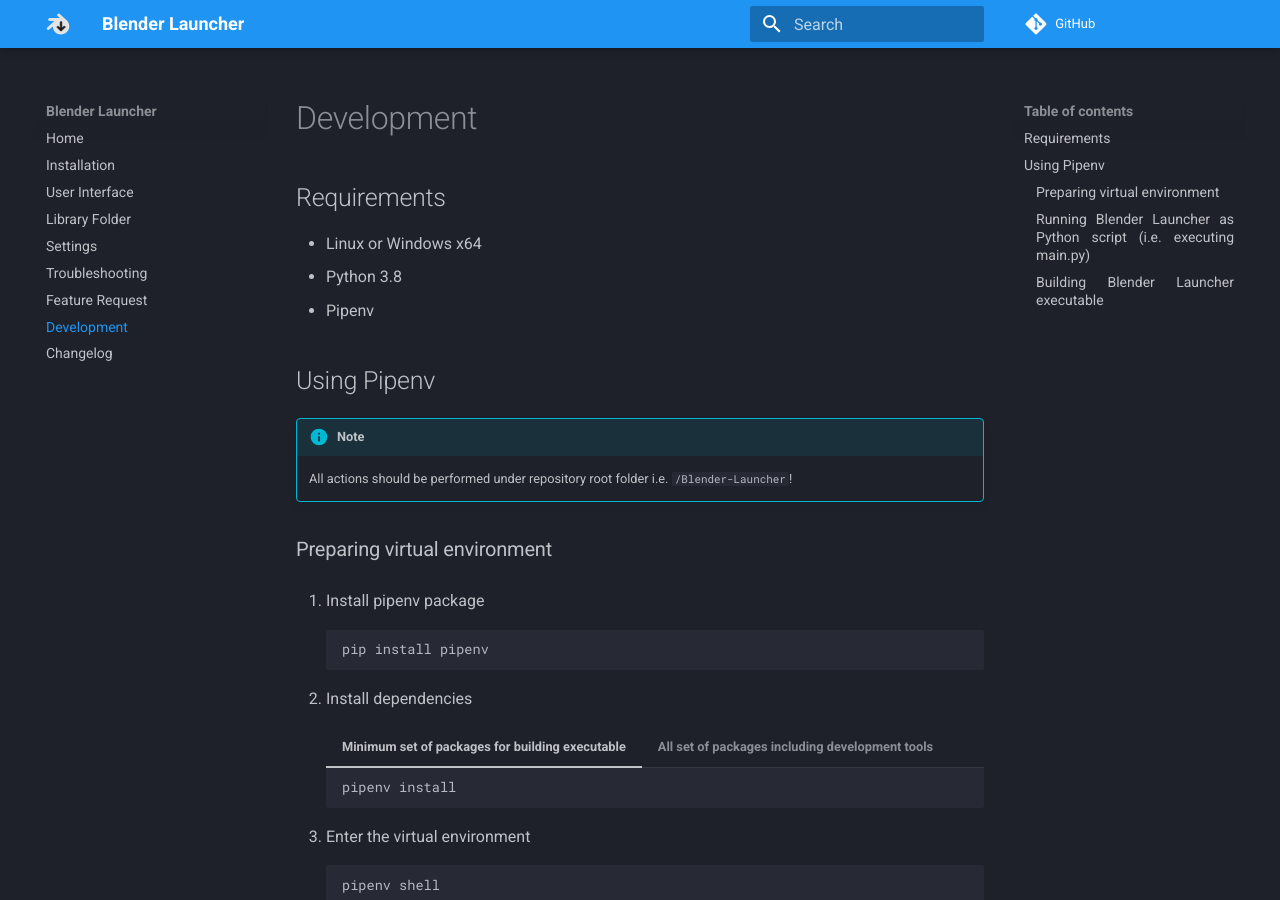
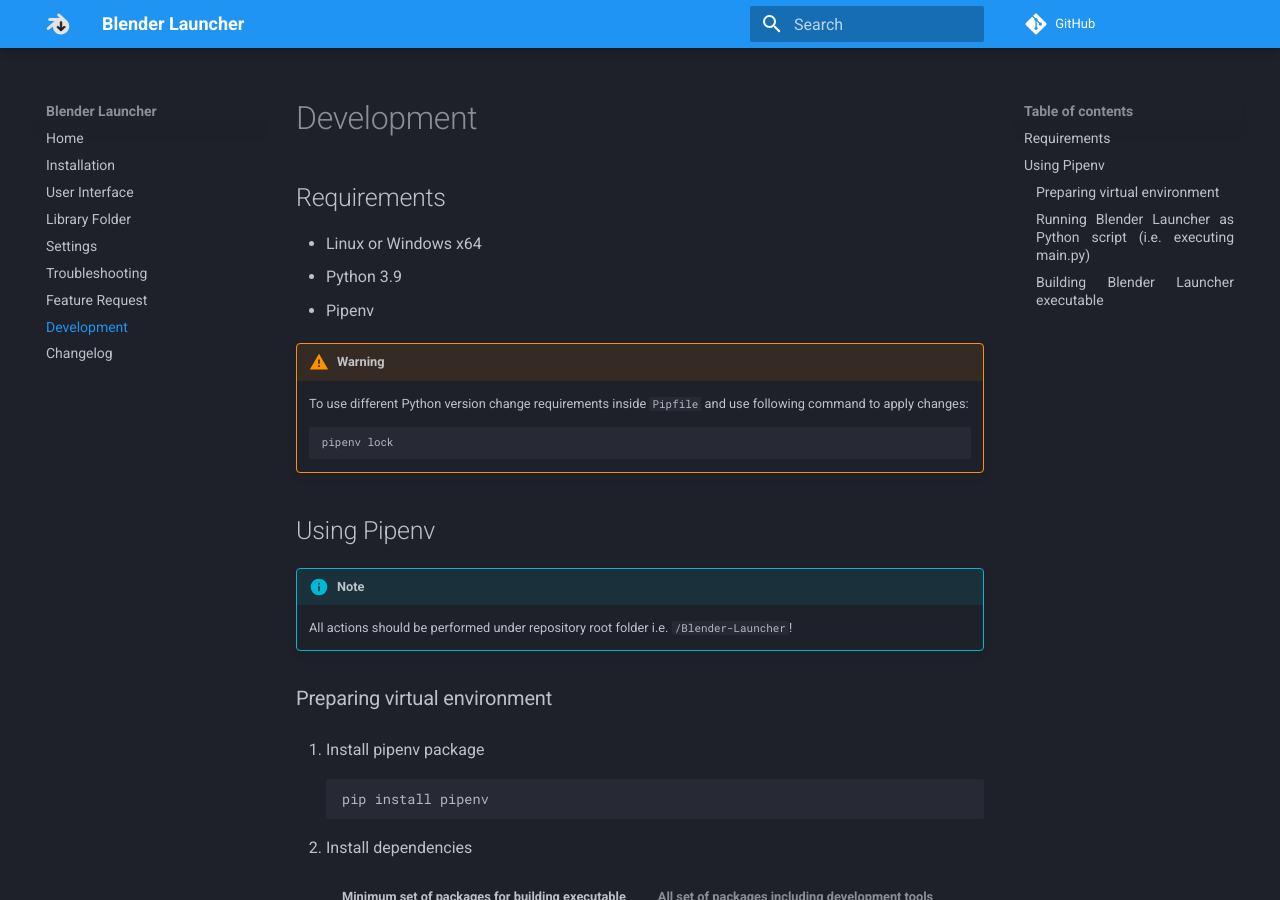
Before and after one commit to DotBow/Blender-Launcher, an MkDocs documentation site: the page built from docs/mkdocs/development.md, in a window 1280 px wide and 900 px high. Built offline with MkDocs 1.6.1 and Material for MkDocs 9.7.7, drawn with Linux system fonts in a browser that asks for light colours; comment, search, counter and statistics services are not loaded.

Commit message:
Update requirements

````diff
--- a/docs/mkdocs/development.md
+++ b/docs/mkdocs/development.md
@@ -5,8 +5,16 @@
 ## Requirements
 
 - Linux or Windows x64
-- Python 3.8
+- Python 3.9
 - Pipenv
+
+!!! warning
+
+    To use different Python version change requirements inside `Pipfile` and use following command to apply changes:
+
+    ```
+    pipenv lock
+    ```
 
 ## Using Pipenv
 
````
